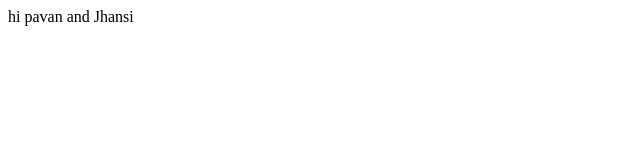
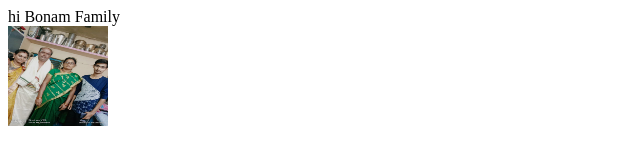
Before and after one commit to tumusivapavan/day1, a plain HTML site: page index.html in a window 1280 px wide. Shown: the whole page, without its empty margins (0-640 px from the left). Drawn offline with Linux system fonts and the light colour scheme.

Commit message:
Update index.html

```diff
--- a/index.html
+++ b/index.html
@@ -6,6 +6,7 @@
 	<meta charset="utf-8">
 </head>
 <body>
-hi pavan and Jhansi
+hi Bonam Family<br>
+<img src="bonam.jpeg" width="100px" height="100px">
 </body>
 </html>
```
